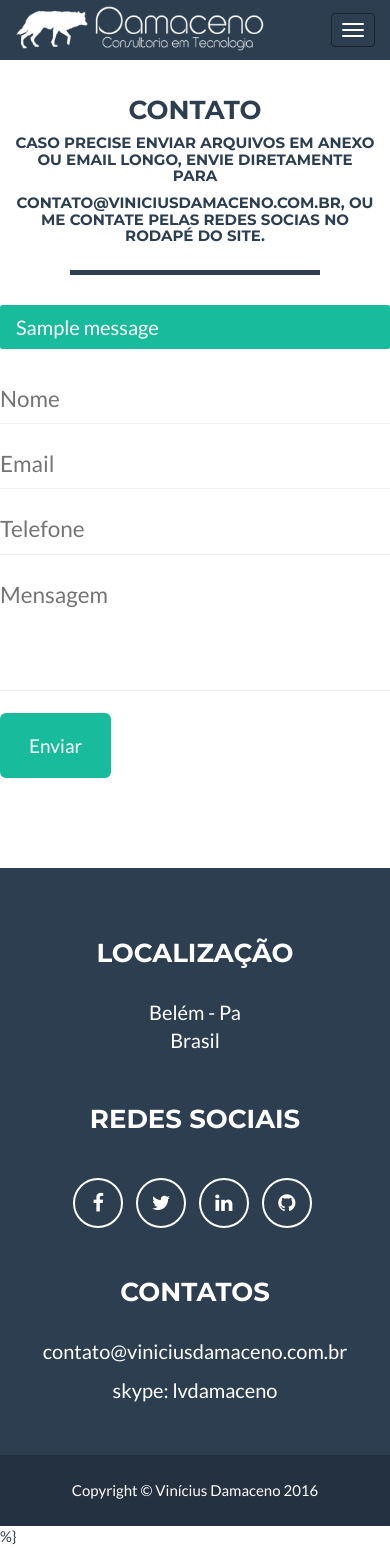
After one commit to lvdamaceno/portifolio, a Django app: page /contato/ in a window 390 px wide; the page is wider, and only the part inside the window is pictured. The commit adds this page. Run offline with Django 3.2, Linux system fonts and the light colour scheme; tables that the repository leaves empty hold one stand-in row (values such as "Sample post"); one stand-in notice (Sample message) is shown; some libraries are stand-ins or nearby versions.

Commit message:
contato por email

```diff
--- /dev/null
+++ b/portifolio/contatos/forms.py
@@ -0,0 +1,15 @@
+from django import forms
+import django
+if django.VERSION < (1,7):
+    from charsleft_widget.fields import CharField
+else:
+    from django.forms.fields import CharField
+
+from charsleft_widget import CharsLeftArea
+
+
+class Contato(forms.Form):
+    name = forms.CharField(label='Nome', widget=forms.TextInput(attrs={'placeholder': 'Nome', 'required': True}))
+    email = forms.EmailField(label='Email', widget=forms.EmailInput(attrs={'placeholder': 'Email'}))
+    phone = forms.CharField(label='Telefone', widget=forms.TextInput(attrs={'placeholder': 'Telefone'}))
+    message = forms.CharField(max_length=150, label='Mensagem', widget=forms.Textarea(attrs={'placeholder': 'Mensagem', 'rows': '3'}))
--- /dev/null
+++ b/portifolio/contatos/templates/contatos/contato.html
@@ -0,0 +1,263 @@
+{% load static %}
+<!DOCTYPE html>
+<html lang="en">
+
+<head>
+
+    <meta charset="utf-8">
+    <meta http-equiv="X-UA-Compatible" content="IE=edge">
+    <meta name="viewport" content="width=device-width, initial-scale=1">
+    <meta name="description" content="">
+    <meta name="author" content="">
+
+    <title>Vinicius Damaceno</title>
+
+    <!-- Bootstrap Core CSS - Uses Bootswatch Flatly Theme: http://bootswatch.com/flatly/ -->
+    <link href="{% static 'css/bootstrap.min.css' %}" rel="stylesheet">
+
+    <!-- Custom CSS -->
+    <link href="{% static 'css/freelancer.css' %}" rel="stylesheet">
+
+    <!-- Custom Fonts -->
+    <link href="{% static 'font-awesome/css/font-awesome.min.css'%}" rel="stylesheet" type="text/css">
+    <link href="https://fonts.googleapis.com/css?family=Montserrat:400,700" rel="stylesheet" type="text/css">
+    <link href="https://fonts.googleapis.com/css?family=Lato:400,700,400italic,700italic" rel="stylesheet" type="text/css">
+
+    <!-- HTML5 Shim and Respond.js IE8 support of HTML5 elements and media queries -->
+    <!-- WARNING: Respond.js doesn't work if you view the page via file:// -->
+    <!--[if lt IE 9]>
+        <script src="https://oss.maxcdn.com/libs/html5shiv/3.7.0/html5shiv.js"></script>
+        <script src="https://oss.maxcdn.com/libs/respond.js/1.4.2/respond.min.js"></script>
+    <![endif]-->
+
+    <!-- Google Analytics -->
+    <script>
+        (function(i,s,o,g,r,a,m){i['GoogleAnalyticsObject']=r;i[r]=i[r]||function(){
+                    (i[r].q=i[r].q||[]).push(arguments)},i[r].l=1*new Date();a=s.createElement(o),
+                m=s.getElementsByTagName(o)[0];a.async=1;a.src=g;m.parentNode.insertBefore(a,m)
+        })(window,document,'script','//www.google-analytics.com/analytics.js','ga');
+
+        ga('create', 'UA-73605230-1', 'auto');
+        ga('send', 'pageview');
+
+    </script>
+
+    <style>
+        .alert{
+            padding:0 15px;
+            margin-bottom: 1rem;
+            border:1px solid transparent;
+            border-radius: .25rem;
+        }
+        .alert p{
+            padding: 7px 0 7px;
+        }
+        .alert.sucess{
+            color: white;
+            background-color: #18bc9c;
+        }
+    </style>
+
+{% include "charsleft_widget/charsleft_widget_css.html" %} {# Before the closing head tag #}
+</head>
+
+<body id="page-top" class="index">
+
+<!-- Navigation -->
+<nav class="navbar navbar-default navbar-fixed-top">
+    <div class="container">
+        <!-- Brand and toggle get grouped for better mobile display -->
+        <div class="navbar-header page-scroll">
+            <button type="button" class="navbar-toggle" data-toggle="collapse" data-target="#bs-example-navbar-collapse-1">
+                <span class="sr-only">Toggle navigation</span>
+                <span class="icon-bar"></span>
+                <span class="icon-bar"></span>
+                <span class="icon-bar"></span>
+            </button>
+            <a class="navbar-brand" href="/../">
+                <img src="{% static 'img/brand.png' %}" >
+            </a>
+        </div>
+
+        <!-- Collect the nav links, forms, and other content for toggling -->
+        <div class="collapse navbar-collapse" id="bs-example-navbar-collapse-1">
+            <ul class="nav navbar-nav navbar-right">
+                <li class="hidden">
+                    <a href="#page-top"></a>
+                </li>
+                <li class="page-scroll">
+                    <a href="#portfolio">Portfólio</a>
+                </li>
+                <li class="page-scroll">
+                    <a href="#about">Sobre mim</a>
+                </li>
+                <li class="page-scroll">
+                    <a href="#contact">Contato</a>
+                </li>
+                <li class="page-scroll">
+                </li>
+            </ul>
+        </div>
+        <!-- /.navbar-collapse -->
+    </div>
+    <!-- /.container-fluid -->
+</nav>
+
+<!-- Header -->
+
+
+<section id="contact">
+    <div class="container">
+        <div class="row">
+
+            <div class="col-lg-12 text-center">
+
+                <h3>Contato</h3>
+                <h5>Caso precise enviar arquivos em anexo ou email longo, envie diretamente para</h5>
+                <h5>contato@viniciusdamaceno.com.br, ou me contate pelas redes socias no rodapé do site.</h5>
+                <hr class="star-primary">
+            </div>
+            <div class="row">
+                <div class="col-lg-8 col-lg-offset-2">
+                    {% if messages %}
+                        {% for message in messages %}
+                        <div class="alert sucess">
+                            <p>{{ message }}</p>
+                        </div>
+                        {% endfor %}
+                    {% endif %}
+                    <form action="." method="post">
+                        {% csrf_token %}
+                        <div class="row control-group">
+                            <div class="form-group col-xs-12 floating-label-form-group controls">
+                                <label for="{{ form.name.id_for_label }}">{{ form.name.label }}</label>
+                                {{ form.name.errors }}
+                                {{ form.name }}
+                            </div>
+                        </div>
+                        <div class="row control-group">
+                            <div class="form-group col-xs-12 floating-label-form-group controls">
+                                <label for="{{ form.email.id_for_label }}">{{ form.email.label }}</label>
+                                {{ form.email.errors }}
+                                {{ form.email }}
+                            </div>
+
+                        </div>
+                        <div class="row control-group">
+                            <div class="form-group col-xs-12 floating-label-form-group controls">
+                                <label for="{{ form.phone.id_for_label }}">{{ form.phone.label }}</label>
+                                {{ form.phone.errors }}
+                                {{ form.phone }}
+                            </div>
+
+                        </div>
+                        <div class="row control-group">
+                            <div class="form-group col-xs-12 floating-label-form-group controls">
+                                <label for="{{ form.message.id_for_label }}">{{ form.message.label }}</label>
+                                {{ form.message.errors }}
+                                {{ form.message }}
+                            </div>
+
+                        </div>
+                        </br>
+
+                        <div id="success"></div>
+
+                        <div class="row">
+                            <div class="form-group col-xs-12">
+                                <button type="submit" class="btn btn-success btn-lg">Enviar</button>
+                            </div>
+                        </div>
+
+                    </form>
+                </div>
+            </div>
+</section>
+
+<!-- Portfolio Grid Section -->
+
+
+<!-- About Section -->
+
+<!-- Contact Section -->
+
+<!-- Footer -->
+<footer class="text-center">
+    <div class="footer-above">
+        <div class="container">
+            <div class="row">
+                <div class="footer-col col-md-4">
+                    <h3>Localização</h3>
+                    <p>Belém - Pa<br>Brasil</p>
+                </div>
+                <div class="footer-col col-md-4">
+                    <h3>Redes Sociais</h3>
+                    <ul class="list-inline">
+
+                        <li>
+                            <a href="https://facebook.com/luisvinicius.damaceno" class="btn-social btn-outline" target="_blank">
+                                <i class="fa fa-fw fa-facebook"></i></a>
+                        </li>
+                        <li>
+                            <a href="https://twitter.com/lvinidamaceno" class="btn-social btn-outline" target="_blank">
+                                <i class="fa fa-fw fa-twitter"></i></a>
+                        </li>
+                        <li>
+                            <a href="https://br.linkedin.com/in/viniciusdamaceno" class="btn-social btn-outline" target="_blank">
+                                <i class="fa fa-fw fa-linkedin"></i></a>
+                        </li>
+                        <li>
+                            <a href="https://github.com/lvdamaceno" class="btn-social btn-outline" target="_blank">
+                                <i class="fa fa-fw fa-github"></i></a>
+                        </li>
+                    </ul>
+                </div>
+                <div class="footer-col col-md-4">
+                    <h3>Contatos</h3>
+                    <p>contato@viniciusdamaceno.com.br</p>
+                    <p>skype: lvdamaceno</p>
+                </div>
+            </div>
+        </div>
+    </div>
+    <div class="footer-below">
+        <div class="container">
+            <div class="row">
+                <div class="col-lg-12">
+                    Copyright &copy; Vinícius Damaceno 2016
+                </div>
+            </div>
+        </div>
+    </div>
+</footer>
+
+<!-- Scroll to Top Button (Only visible on small and extra-small screen sizes) -->
+<div class="scroll-top page-scroll hidden-sm hidden-xs hidden-lg hidden-md">
+    <a class="btn btn-primary" href="#page-top">
+        <i class="fa fa-chevron-up"></i>
+    </a>
+</div>
+
+<!-- Portfolio Modals -->
+
+<!-- jQuery -->
+<script src="{% static 'js/jquery.js' %}"></script>
+
+<!-- Bootstrap Core JavaScript -->
+<script src="{% static 'js/bootstrap.min.js' %}"></script>
+
+<!-- Plugin JavaScript -->
+<script src="http://cdnjs.cloudflare.com/ajax/libs/jquery-easing/1.3/jquery.easing.min.js"></script>
+<script src="{% static 'js/classie.js' %}"></script>
+<script src="{% static 'js/cbpAnimatedHeader.js' %}"></script>
+
+<!-- Contact Form JavaScript -->
+<script src="{% static 'js/jqBootstrapValidation.js' %}"></script>
+<script src="{% static 'js/contact_me.js' %}"></script>
+
+<!-- Custom Theme JavaScript -->
+<script src="{% static 'js/freelancer.js' %}"></script>
+{% include "charsleft_widget/charsleft_widget_js.html" %} %} {# Before the closing body tag #}
+</body>
+
+</html>
--- /dev/null
+++ b/portifolio/contatos/templates/contatos/contato.txt
@@ -0,0 +1,6 @@
+De {{name}},
+
+{{message}}
+
+Email: {{email}}
+Telefone: {{phone}}
--- /dev/null
+++ b/portifolio/contatos/views.py
@@ -0,0 +1,31 @@
+from django.contrib import messages
+from django.core import mail
+from django.http import HttpResponseRedirect, HttpResponse
+from django.shortcuts import render
+from django.template.loader import render_to_string
+from portifolio.contatos.forms import Contato
+
+
+def contact(request):
+    if request.method == 'POST':
+        form = Contato(request.POST)
+
+        if form.is_valid():
+            body = render_to_string('contatos/contato.txt',
+                                    form.cleaned_data)
+
+            mail.send_mail('Contato feito pelo site',
+                            body,
+                            form.cleaned_data['email'],
+                            ['contato@viniciusdamaceno.com.br'])
+
+            messages.success(request, 'Mensagem enviada com sucesso!')
+
+            return HttpResponseRedirect('/contato/')
+        else:
+            return render(request, 'contatos/contato.html',
+                          {'form': form})
+
+    else:
+        context = {'form': Contato()}
+        return render(request, 'contatos/contato.html', context)
--- a/portifolio/urls.py
+++ b/portifolio/urls.py
@@ -16,7 +16,11 @@ Including another URLconf
 from django.conf.urls import url
 from django.contrib import admin
 
+from portifolio.core.views import home
+from portifolio.contatos.views import contact
+
 urlpatterns = [
-    url(r'^$', 'portifolio.core.views.home'),
+    url(r'^$', home),
+    url(r'^contato/$', contact),
     url(r'^admin/', admin.site.urls),
 ]
```
Also changed, not shown: portifolio/contatos/tests.py (added, +109 -0 lines), portifolio/core/templates/index.html (+1 -58 lines), portifolio/settings.py (+14 -1 lines), portifolio/contatos/__init__.py (added).
